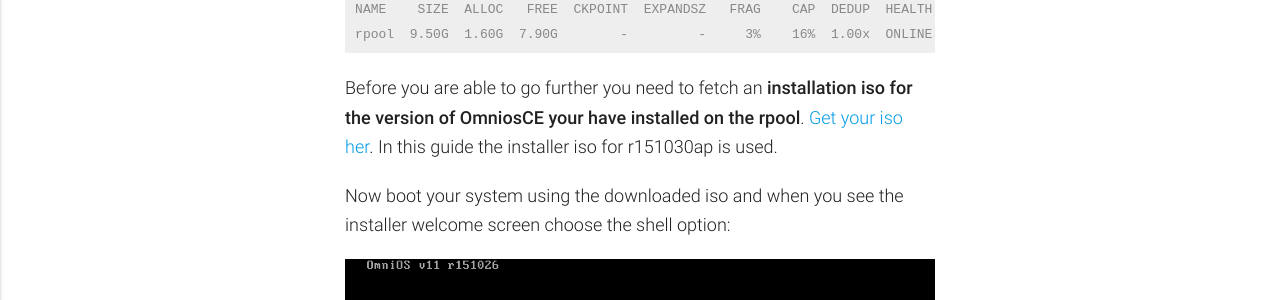
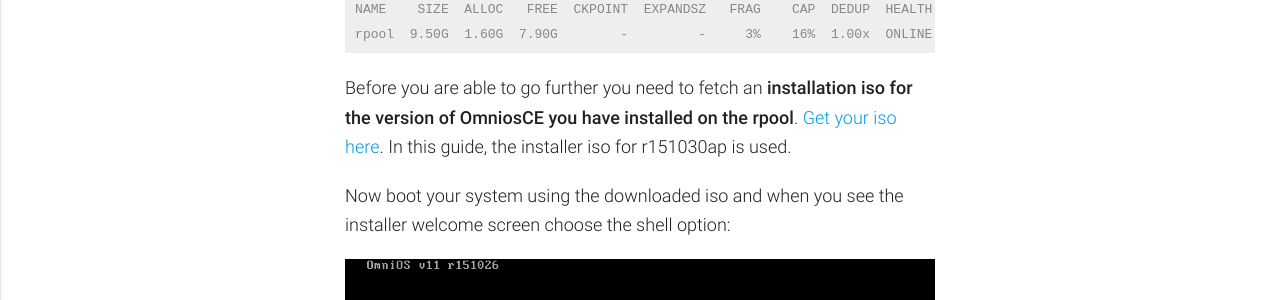
Before and after one commit to omniosorg/omniosorg.github.io, a Jekyll site: the page built from _docs/info/migrate_rpool_advanced.md, in a window 1280 px wide and 900 px high, scrolled down 1750 px. Shown: the part 183-483 px from the top of the window. Built offline with Jekyll 4.4.1, drawn with Linux system fonts in a browser that asks for light colours; comment, search, counter and statistics services are not loaded.

Commit message:
Fix wording and language
Signed-off-by: Michael Rasmussen <mir@datanom.net>

````diff
--- a/_docs/info/migrate_rpool_advanced.md
+++ b/_docs/info/migrate_rpool_advanced.md
@@ -75,7 +75,7 @@
 rpool  9.50G  1.60G  7.90G        -         -     3%    16%  1.00x  ONLINE  -
 ```
 
-Before you are able to go further you need to fetch an **installation iso for the version of OmniosCE your have installed on the rpool**. [Get your iso her](https://omniosce.org/download.html). In this guide the installer iso for r151030ap is used.
+Before you are able to go further you need to fetch an **installation iso for the version of OmniosCE you have installed on the rpool**. [Get your iso here](https://omniosce.org/download.html). In this guide, the installer iso for r151030ap is used.
 
 Now boot your system using the downloaded iso and when you see the installer welcome screen choose the shell option:
 
````
